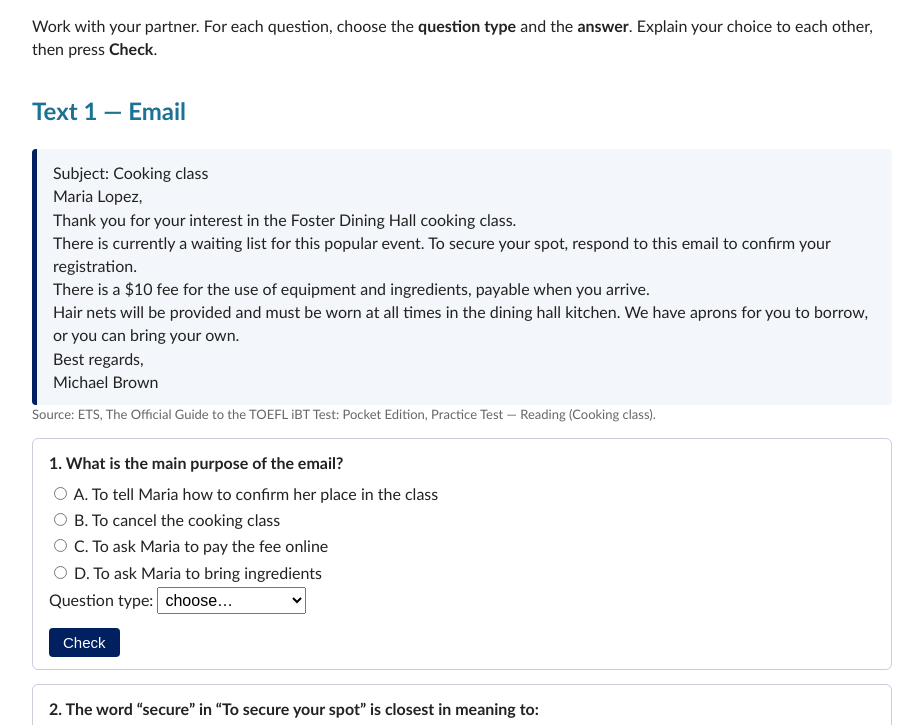
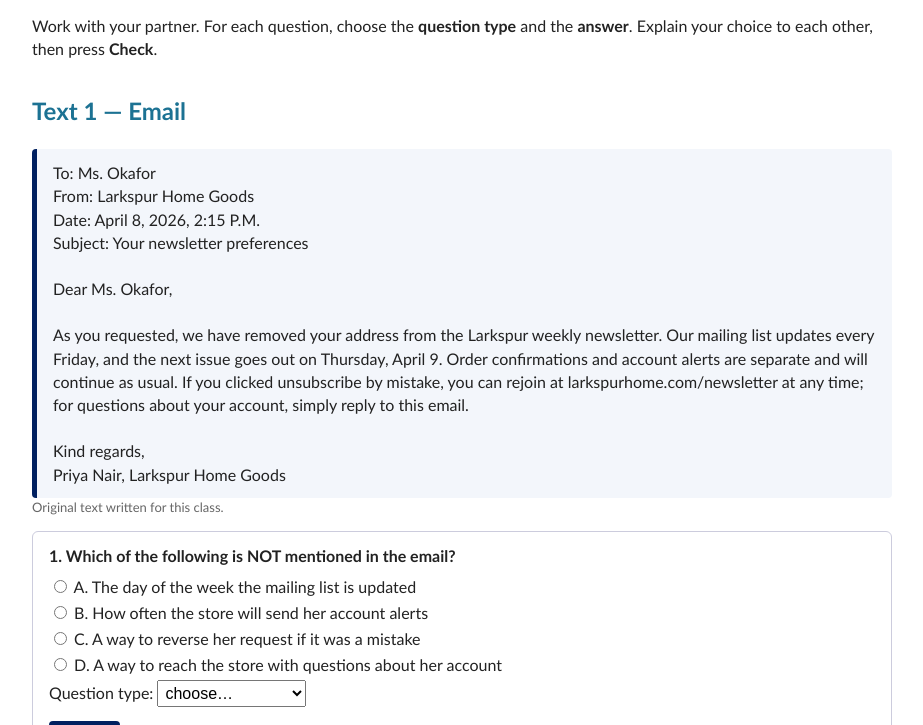
Before and after one commit to lidi27-max/Prep, a plain HTML site: page toefl_rdl_pair_question_types.html in a window 1280 px wide. Shown: the part 65-790 px from the top of the page, without its empty margins (178-1101 px from the left). Drawn offline with Linux system fonts and the light colour scheme.

Commit message:
Add files via upload

```diff
--- a/toefl_rdl_pair_question_types.html
+++ b/toefl_rdl_pair_question_types.html
@@ -15,19 +15,22 @@ select{font-size:16px;padding:3px;margin-bottom:8px}button{background:#002060;co
 <script>
 const TYPES=["Factual","Negative Factual","Inference","Reference","Vocabulary"];
 const DATA=[
-{title:"Text 1 — Email",src:"Source: ETS, The Official Guide to the TOEFL iBT Test: Pocket Edition, Practice Test — Reading (Cooking class).",
-text:`Subject: Cooking class
-Maria Lopez,
-Thank you for your interest in the Foster Dining Hall cooking class.
-There is currently a waiting list for this popular event. To secure your spot, respond to this email to confirm your registration.
-There is a $10 fee for the use of equipment and ingredients, payable when you arrive.
-Hair nets will be provided and must be worn at all times in the dining hall kitchen. We have aprons for you to borrow, or you can bring your own.
-Best regards,
-Michael Brown`,
+{title:"Text 1 — Email",src:"Original text written for this class.",
+text:`To: Ms. Okafor
+From: Larkspur Home Goods
+Date: April 8, 2026, 2:15 P.M.
+Subject: Your newsletter preferences
+
+Dear Ms. Okafor,
+
+As you requested, we have removed your address from the Larkspur weekly newsletter. Our mailing list updates every Friday, and the next issue goes out on Thursday, April 9. Order confirmations and account alerts are separate and will continue as usual. If you clicked unsubscribe by mistake, you can rejoin at larkspurhome.com/newsletter at any time; for questions about your account, simply reply to this email.
+
+Kind regards,
+Priya Nair, Larkspur Home Goods`,
 qs:[
-{q:"What is the main purpose of the email?",o:["To tell Maria how to confirm her place in the class","To cancel the cooking class","To ask Maria to pay the fee online","To ask Maria to bring ingredients"],a:0,t:"Factual",w:"Main purpose is stated: respond to confirm registration, plus class details."},
-{q:"The word “secure” in “To secure your spot” is closest in meaning to:",o:["protect from danger","guarantee","find","pay for"],a:1,t:"Vocabulary",w:"To secure a spot = to make sure you get it."},
-{q:"What can be inferred about Maria Lopez’s spot in the class?",o:["She is currently on the waiting list.","She will lose her spot if she does not respond to this email.","She will secure her spot after she pays a fee.","She has told Michael Brown that she cannot attend."],a:1,t:"Inference",w:"She must respond to confirm; the fee is paid on arrival, not to secure the spot. (ETS item 21.)"}]},
+{q:"Which of the following is NOT mentioned in the email?",o:["The day of the week the mailing list is updated","How often the store will send her account alerts","A way to reverse her request if it was a mistake","A way to reach the store with questions about her account"],a:1,t:"Negative Factual",w:"Account alerts “will continue as usual”, but how often they are sent is never stated. A, C and D are all in the email."},
+{q:"What can be inferred about Ms. Okafor’s newsletter?",o:["She will not receive any more newsletters.","She may still receive one more issue after her request.","Her account alerts have been cancelled.","She already rejoined the newsletter."],a:1,t:"Inference",w:"The next issue goes out on Thursday, April 9, but the list only updates on Friday, so one more issue may still reach her."},
+{q:"What can Ms. Okafor do if she unsubscribed by mistake?",o:["Wait for the Friday update to be added again","Rejoin on the store’s website at any time","Pay a fee to restart the newsletter","Call the store’s office"],a:1,t:"Factual",w:"“You can rejoin at larkspurhome.com/newsletter at any time.”"}]},
 {title:"Text 2 — Notice",src:"Original text written for this class.",
 text:`Brookfield Library — Late-Fee Amnesty Week
 This week only, return any overdue book and we will waive your late fee.
```
